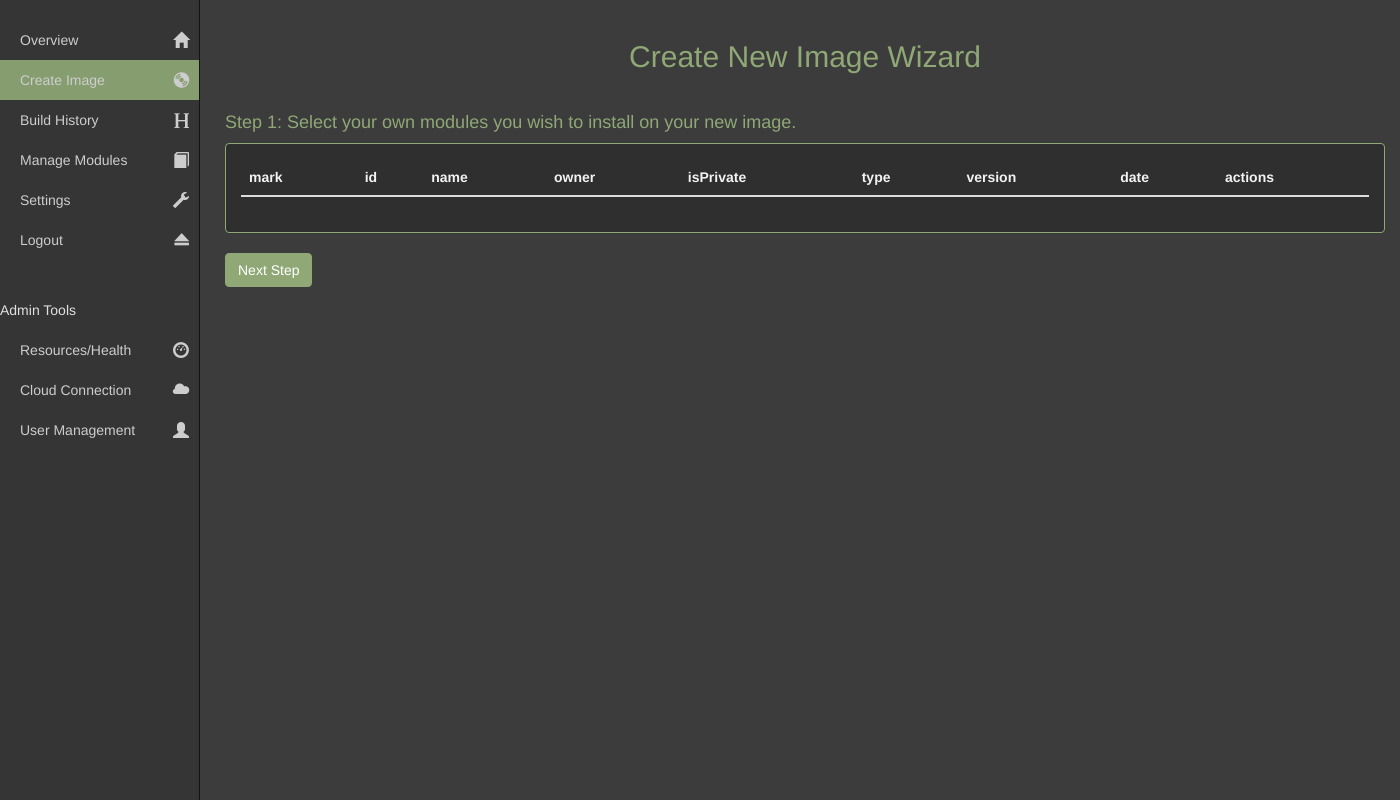
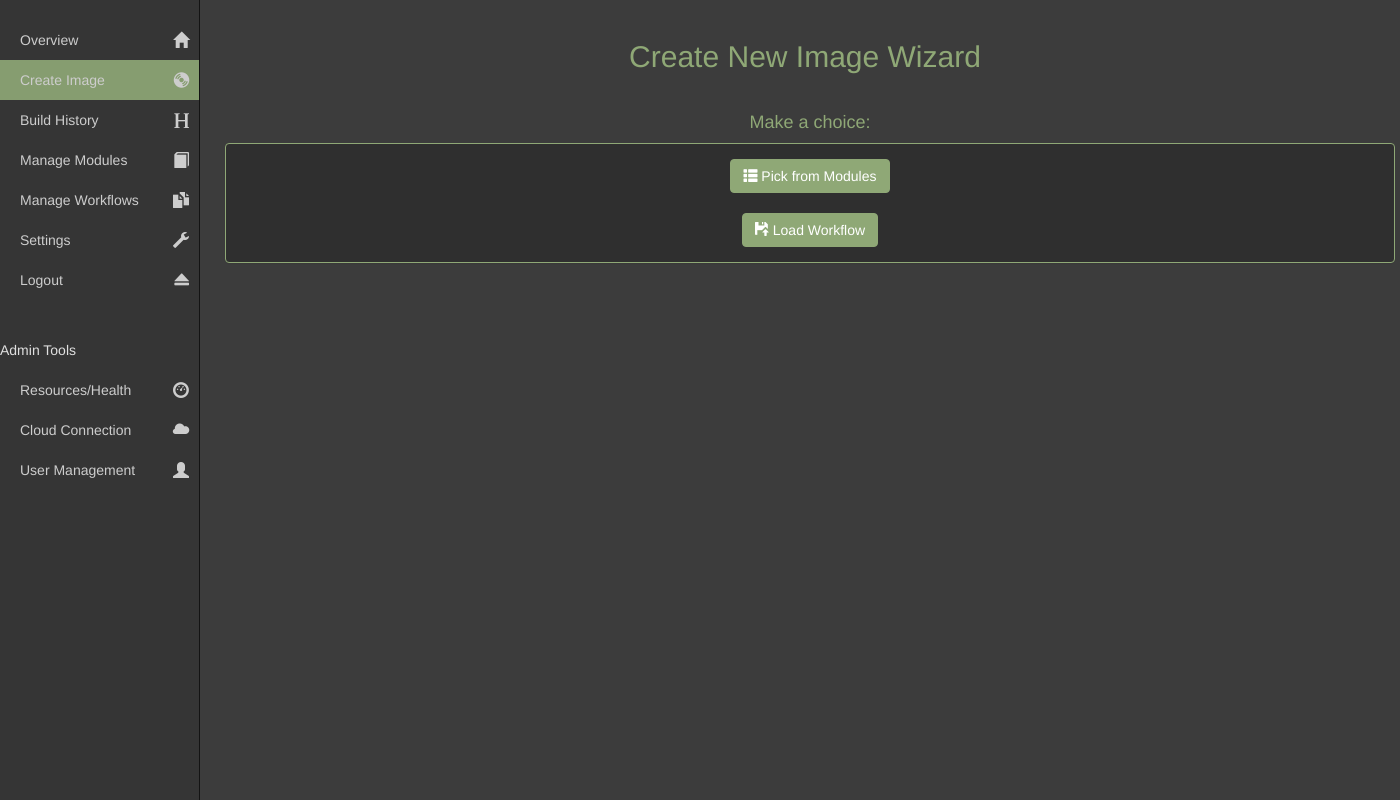
Before and after one commit to awalende/BibiImageCreator, a Flask app: page /create_image/ in a window 1400 px wide. Shown: the part 51-851 px from the top of the page. Run offline with Flask 2, Linux system fonts and the light colour scheme; the visitor is signed in with stand-in values (Sample User, id 1); data that the repository does not hold is empty; some libraries are stand-ins or nearby versions.

Commit message:
modal for build option, time to get our hands dirty on flask and worker threads

```diff
--- a/templates/create_image.html
+++ b/templates/create_image.html
@@ -1,5 +1,52 @@
 {% extends "main.html" %}
 {% block body %}
+
+
+        <div id="newBuildModal" class="modal fade" role="dialog">
+        <div class="modal-dialog">
+            <div class="modal-content">
+                <div class="modal-header">
+                    <h4>New Build</h4>
+                </div>
+                 <div class="modal-body" style="padding: 10%">
+                <form>
+
+                <div class="form-group">
+                    <label for="name">Give your Image an unique name:</label>
+                    <input id="buildName_label" class="form-control" type="text" name="name">
+
+                </div>
+
+                    </form>
+                </div>
+                <div class="modal-footer">
+                    <button id="buildImageModalButton" type="button" class="btn btn-success">Build Image</button>
+                    <button type="button" class="btn btn-danger" data-dismiss="modal">Close</button>
+
+
+                </div>
+            </div>
+        </div>
+        </div>
+
+    <div id="newWorkFlowModal" class="modal fade" role="dialog">
+        <div class="modal-dialog">
+            <div class="modal-content">
+                <div class="modal-header">
+                    <h4>New Build</h4>
+                </div>
+                <div class="modal-body">
+
+
+                </div>
+
+                <div class="modal-footer">
+
+
+                </div>
+            </div>
+        </div>
+        </div>
 
         <div id="infoModuleModal" class="modal fade" role="dialog">
         <div class="modal-dialog">
@@ -44,7 +91,7 @@
                         </div>
                     </div>
 
-
+                    <!-- TODO fix href for file download -->
                     <a href="/_getFileByID?id=11" target="_blank"><button  id="downloadModuleButton" type="button" class="btn btn-success">Download Module</button></a>
 
                 </div>
@@ -56,8 +103,36 @@
         </div>
     </div>
 
+
+
+
+
 <h2 align="center">Create New Image Wizard</h2>
+
+
 <br>
+
+
+
+    <div id="choiceStep" class="container">
+        <div class="row">
+
+
+            <div class="text-center">
+                <h4>Make a choice:</h4>
+                <div class="panel panel-default">
+                    <div class="panel-body">
+                        <button id="pickModules_button" type="button" class="btn btn-default"><span class="glyphicon glyphicon-th-list"></span> Pick from Modules</button>
+                        <br>
+                        <br>
+                        <button id="pickWorkflow_butto" type="button" class="btn btn-default"><span class="glyphicon glyphicon-floppy-open"></span> Load Workflow</button>
+
+                    </div>
+                </div>
+            </div>
+        </div>
+    </div>
+
 
     <div hidden id="stepOne">
     <h4>Step 1: Select your own modules you wish to install on your new image.</h4>
@@ -84,9 +159,6 @@
     </div>
 
     </div>
-
-
-
 
     <div hidden id="stepTwo">
     <h4>Step 2: Select additional modules from other members.</h4>
@@ -165,8 +237,8 @@
         <div class="panel panel-default">
         <div class="panel-body">
         <h4>What do you want to do with this selection?</h4>
-            <button type="button" class="btn btn-default"><span class="glyphicon glyphicon-cd"></span> Build Now!</button>
-            <button type="button" class="btn btn-default"><span class="glyphicon glyphicon-floppy-save"></span> Save as Workflow!</button>
+            <button id="buildNow_button" type="button" class="btn btn-default"><span class="glyphicon glyphicon-cd"></span> Build Now!</button>
+            <button id="saveWorkflow_button" type="button" class="btn btn-default"><span class="glyphicon glyphicon-floppy-save"></span> Save as Workflow!</button>
         </div>
     </div>
     </div>
@@ -179,13 +251,10 @@
     <script type="text/javascript">
 
     $(document).ready(function () {
-        //$('#stepOne').fadeOut();
-        $('#stepOne').fadeIn();
         $('#previousStepButton').hide();
+        $('#NextStepButton').hide();
 
         //Fill onw module table, like I did a billion times already....
-        //getModules();
-
         getModules('/_getOwnModules', '#own_modules_table');
         getModules('/_getPublicModules', '#public_modules_table');
         getModules('/_getForcedModules', '#forced_modules_table');
@@ -199,7 +268,6 @@
             for(var i = 0; i < result.length; i++){
                 var target = table + ' > tbody:last-child';
                 var infoButton = '<button id="infoButton" type = "button" class = "btn btn-xs"><span class="glyphicon glyphicon-info-sign"></span></button>';
-                //var deleteButton = '<button id="delete_module_button" type="button" class="btn btn-xs btn-danger"> <span class="glyphicon glyphicon-trash"></span> </button>';
                 var tableData = '<tr>';
                 var checkButton = '<button id="check_button" type="button" class="btn btn-xs btn-success">CHECK ME</button>'
 
@@ -223,9 +291,6 @@
 
 
     }
-
-
-
 
     var idList = [];
     var stepIndex = 1;
@@ -255,10 +320,6 @@
         console.log(idList);
 
     });
-
-
-
-
 
 
         $('.panel-body').on('click', '#infoButton', function () {
@@ -338,6 +399,20 @@
 
         })
 
+    $('#pickWorkflow_butto').click(function () {
+        alert("Not implemented yet.");
+    })
+
+    $('#pickModules_button').click(function () {
+        $('#choiceStep').hide();
+        $('#stepOne').show();
+        $('#NextStepButton').show();
+    })
+
+    $('#buildNow_button').click(function () {
+        $('#newBuildModal').modal('toggle');
+    })
+
 
 
     </script>
--- a/templates/main.html
+++ b/templates/main.html
@@ -77,6 +77,12 @@
 
                     </li>
 
+                    {% if not session['current'] == 'Manage Workflows' %}<li>{% else %}<li class="current">{% endif %}
+
+                        <a href="#">Manage Workflows<span style="font-size:16px;" class="pull-right hidden-xs showopacity glyphicon glyphicon-duplicate"></span></a>
+
+                    </li>
+
 
                     {% if not session['current'] == 'Settings' %}<li>{% else %}<li class="current">{% endif %}
                         <a href="#">Settings <span style="font-size:16px;" class="pull-right hidden-xs showopacity glyphicon glyphicon-wrench"></span></a>
```
